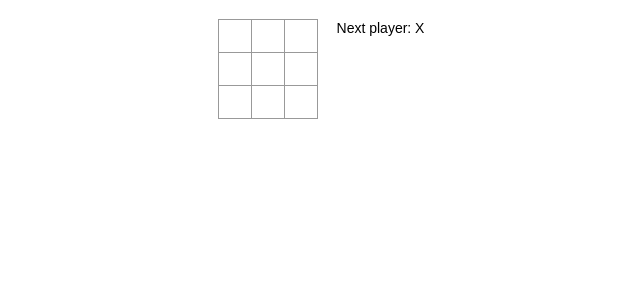
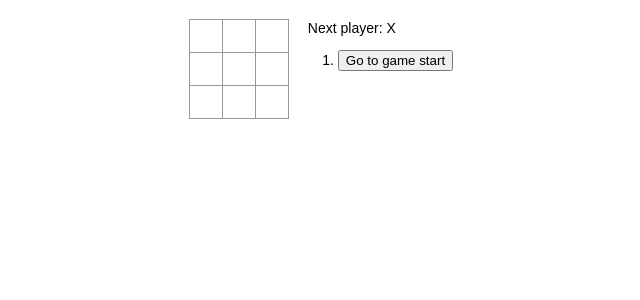
Before and after one commit to teinen/react-practices, a React (Create React App) app in the folder tic-tac-toe/: page / in a window 1280 px wide. Shown: the top 300 px of the page, without its empty margins (319-959 px from the left). Built offline with nearby package versions, Linux system fonts and the light colour scheme.

Commit message:
Add history back function

```diff
--- a/tic-tac-toe/src/components/Game.tsx
+++ b/tic-tac-toe/src/components/Game.tsx
@@ -12,6 +12,7 @@
 
 interface State {
   history: Array<HistoryObjectType>,
+  stepNumber: number,
   xIsNext: boolean
 }
 
@@ -22,12 +23,13 @@
       history: [{
         squares: Array(9).fill(null)
       }],
+      stepNumber: 0,
       xIsNext: true,
     }
   }
 
   clickHandler(i: number): void {
-    const history = this.state.history
+    const history = this.state.history.slice(0, this.state.stepNumber + 1);
     const current = history[history.length - 1]
     const squares = current.squares.slice()
     if (this.calculateWinner(squares) || squares[i]) {
@@ -38,6 +40,7 @@
       history: history.concat([{
         squares: squares,
       }]),
+      stepNumber: history.length,
       xIsNext: !this.state.xIsNext
     })
   }
@@ -58,10 +61,26 @@
     return null
   }
 
+  jumpTo(move: number): void {
+    this.setState({
+      stepNumber: move,
+      xIsNext: (move % 2) === 0,
+    })
+  }
+
   render() {
     const history = this.state.history
-    const current = history[history.length - 1]
+    const current = history[this.state.stepNumber]
     const winner = this.calculateWinner(current.squares)
+
+    const moves = history.map((step, move) => {
+      const desc = move ? `Go to move #${move}` : 'Go to game start'
+      return (
+        <li>
+          <button onClick={ () => this.jumpTo(move) }>{desc}</button>
+        </li>
+      )
+    })
 
     let status
     if (winner) {
@@ -80,7 +99,7 @@
         </div>
         <div className="game-info">
           <div>{ status }</div>
-          <ol>{/* TODO */}</ol>
+          <ol>{ moves }</ol>
         </div>
       </div>
     )
```
